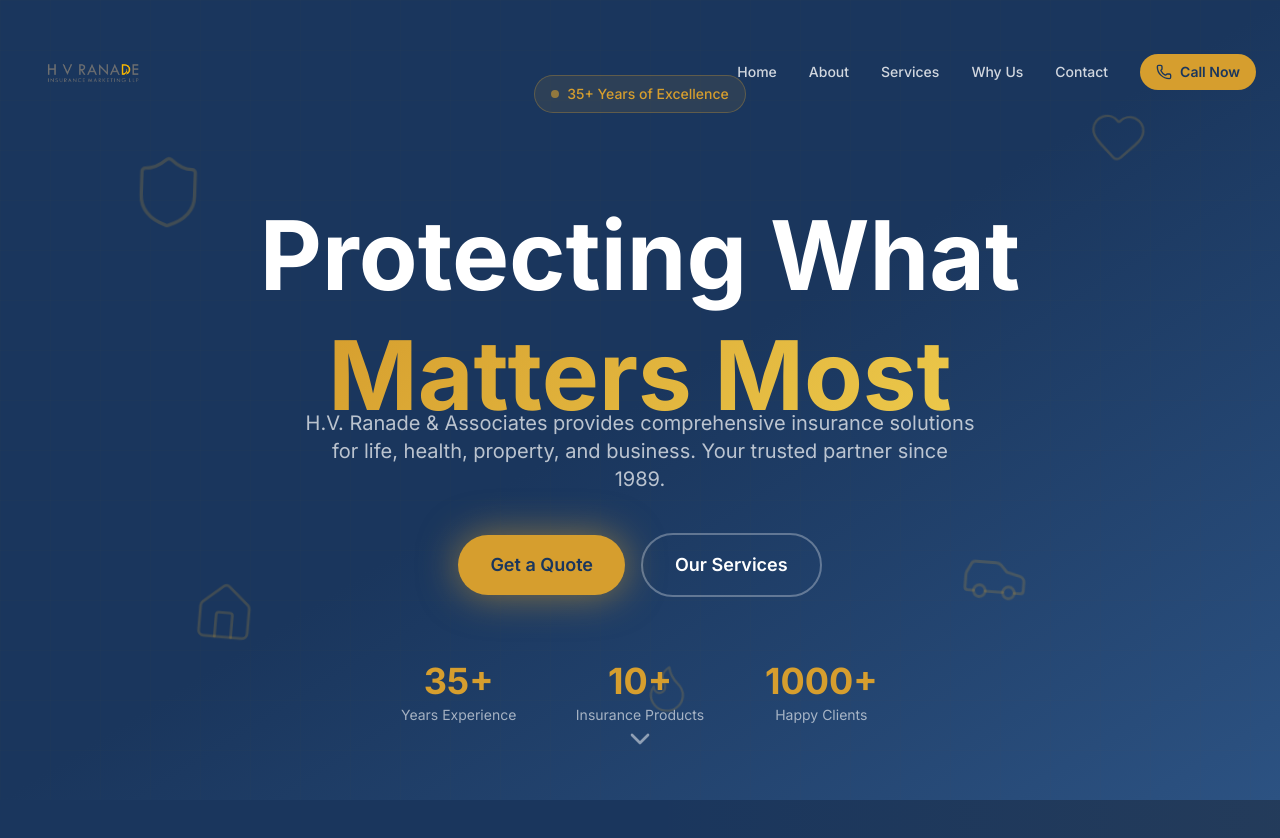
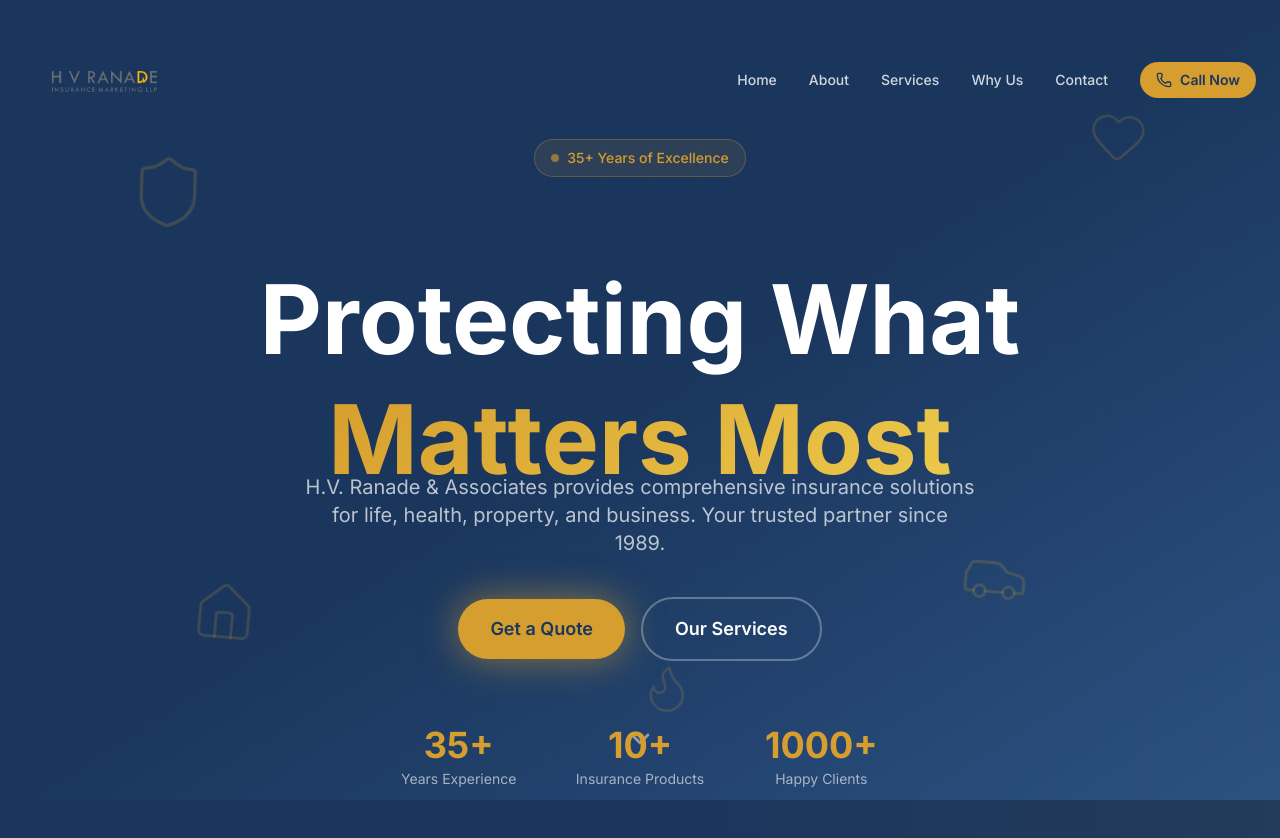
Before and after one commit to jarvisrossi46/hv-ranade-website, a Next.js app: page / in a window 1280 px wide. Shown: the top 838 px of the page. Built offline with nearby package versions, Linux system fonts and the light colour scheme.

Commit message:
Increase header logo size and add top padding to hero

```diff
--- a/app/components/Navigation.tsx
+++ b/app/components/Navigation.tsx
@@ -65,7 +65,7 @@
             <img
               src="/logo.png"
               alt="H.V. Ranade & Associates"
-              className="h-14 md:h-24 w-auto object-contain"
+              className="h-16 md:h-28 w-auto object-contain"
             />
           </div>
 
--- a/app/sections/Hero.tsx
+++ b/app/sections/Hero.tsx
@@ -107,7 +107,7 @@
       />
 
       {/* Content */}
-      <div className="relative z-10 max-w-5xl mx-auto px-6 text-center">
+      <div className="relative z-10 max-w-5xl mx-auto px-6 text-center pt-24 md:pt-32">
         <div className="inline-flex items-center gap-2 bg-[#d69e2e]/10 border border-[#d69e2e]/30 rounded-full px-4 py-2 mb-8">
           <span className="w-2 h-2 bg-[#d69e2e] rounded-full animate-pulse" />
           <span className="text-[#d69e2e] text-sm font-medium">35+ Years of Excellence</span>
```
